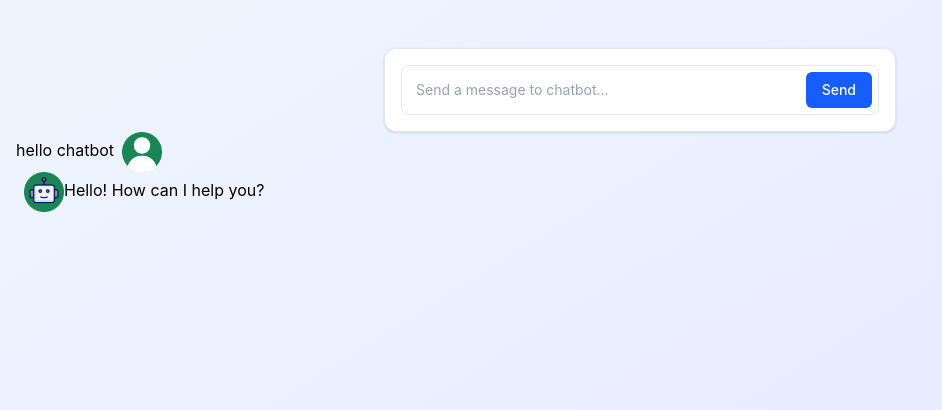
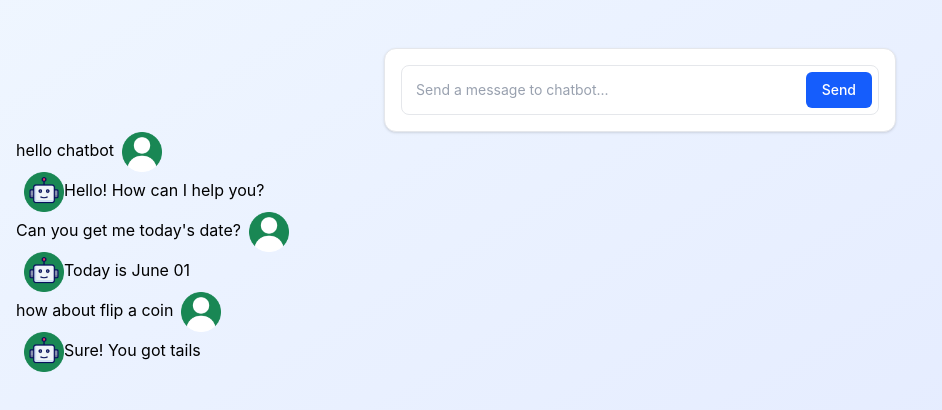
Before and after one commit to Ghazali-Sufi/basic-chatbot, a React (Vite) app: page / in a window 1280 px wide. Shown: the top 410 px of the page, without its empty margins (0-942 px from the left). Built offline with nearby package versions, Linux system fonts and the light colour scheme.

Commit message:
Add more chat message

```diff
--- a/src/App.jsx
+++ b/src/App.jsx
@@ -10,6 +10,10 @@ export default function App() {
       <ChatInput />
       <ChatMessage message="hello chatbot" sender="user" />
       <ChatMessage message="Hello! How can I help you?" sender="robot"/>
+      <ChatMessage message="Can you get me today's date?" sender="user"/>
+      <ChatMessage message="Today is June 01" sender="robot"/>
+      <ChatMessage message="how about flip a coin" sender="user"/>
+      <ChatMessage message="Sure! You got tails" sender="robot"/>
     </div>
     </>
   )
```
